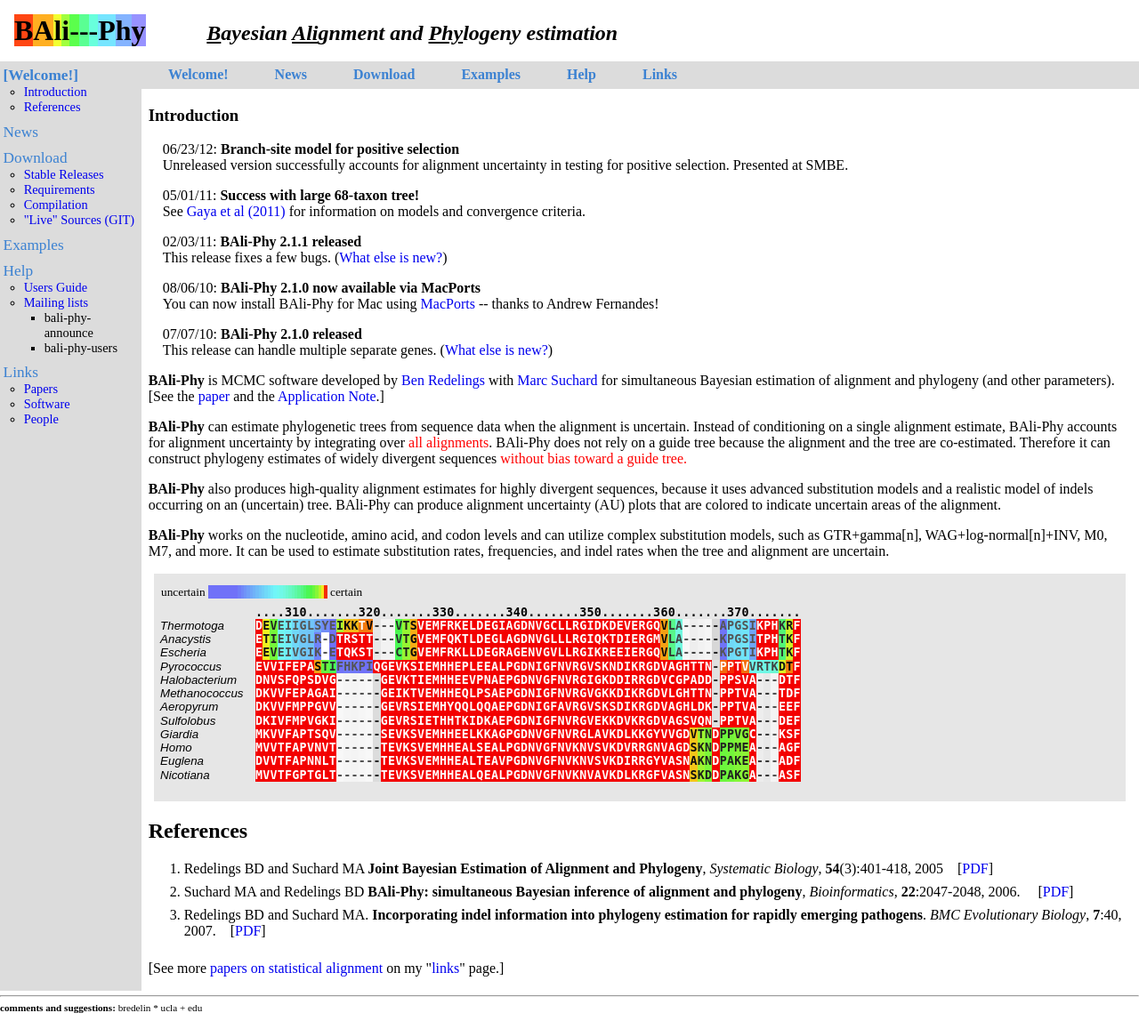
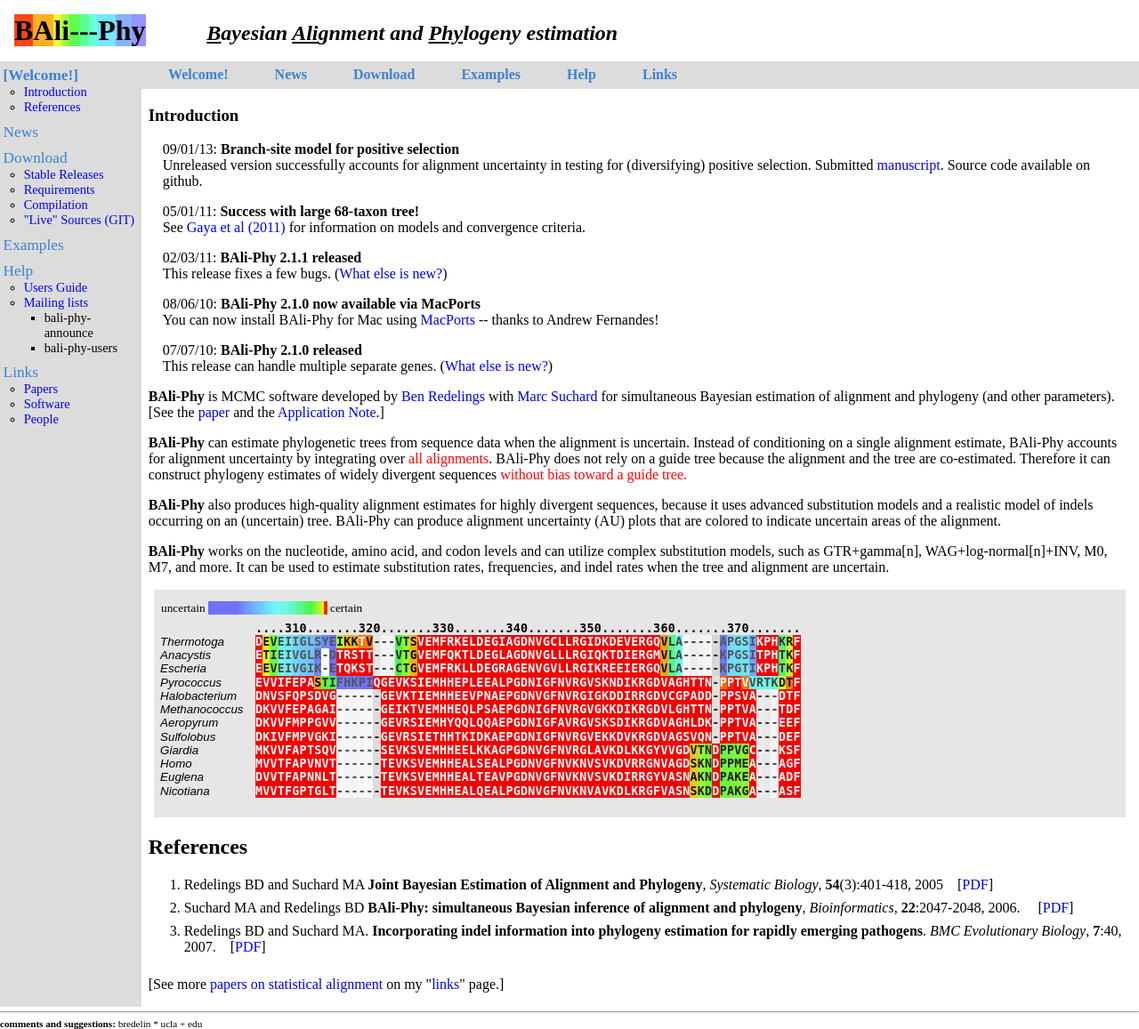
Before and after one commit to bredelings/php-bali-phy.org, a PHP site: page / in a window 1280 px wide. Shown: the whole page at 89% size. Run offline with PHP 8.4, Linux system fonts and the light colour scheme; data that the repository does not hold is empty.

Commit message:
Update.
Former-commit-id: e6e89ed977e70b610b3ddc2fe5a6ee367c745fe6

```diff
--- a/index.php
+++ b/index.php
@@ -27,10 +27,10 @@ ol li {padding-bottom:0.5em}
 	    <h3><a name="intro">Introduction</a></h3>
 
 	    <div style="margin-left:1em">
-	      <p>06/23/12: <strong>Branch-site model for positive
+	      <p>09/01/13: <strong>Branch-site model for positive
 selection</strong></br>
 		Unreleased version successfully accounts for alignment
-uncertainty in testing for positive selection. Presented at SMBE.
+uncertainty in testing for (diversifying) positive selection. Submitted <a href="branch-site-article.pdf">manuscript</a>.  Source code available on github.
 	      <p>05/01/11: <strong>Success with large 68-taxon
 tree!</strong></br>
 	      See <a
```
Also changed, not shown: 1 other file.
